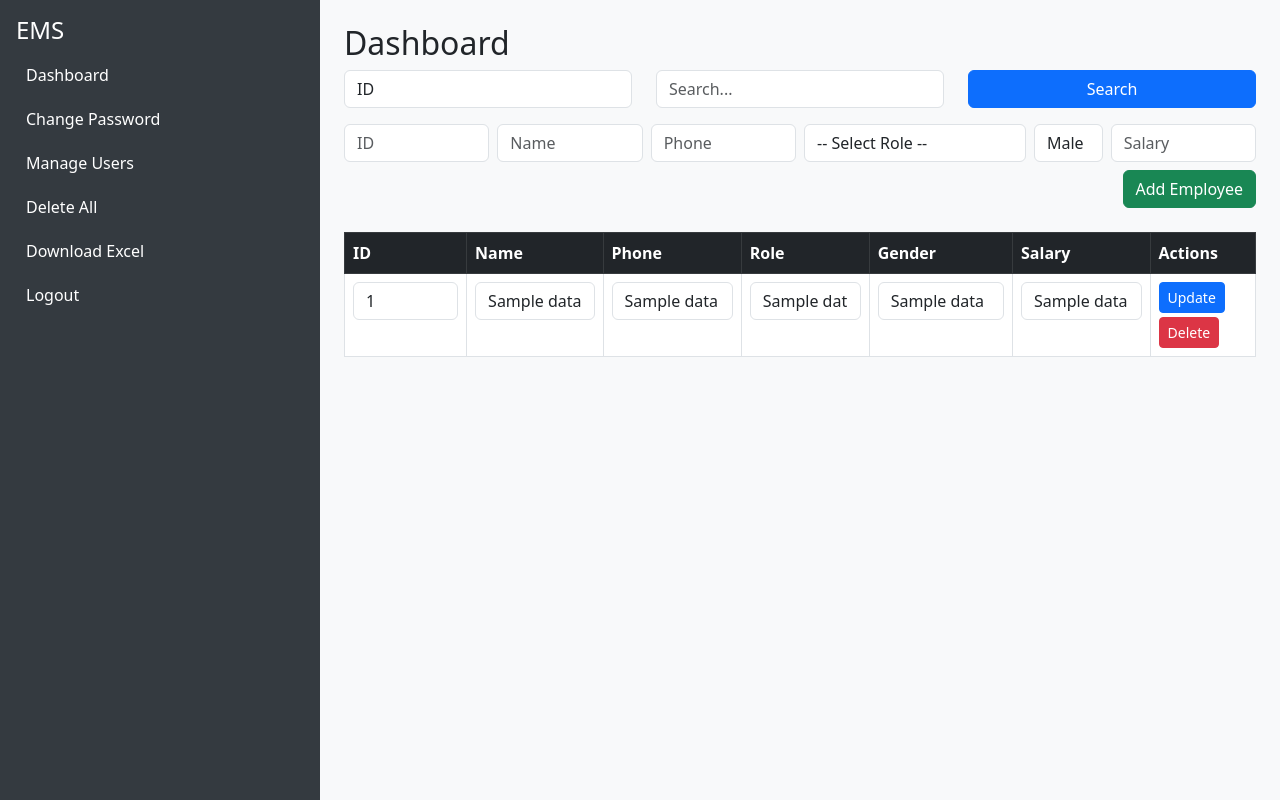
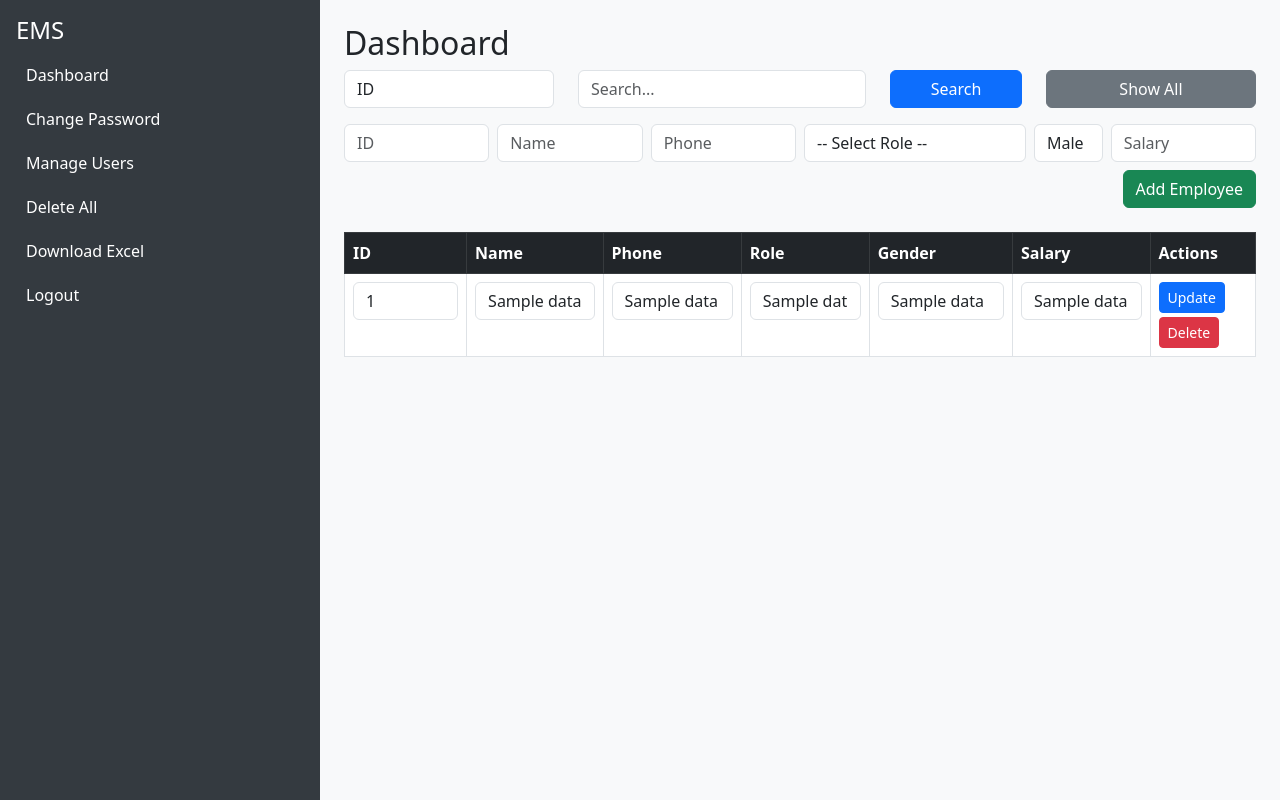
Before and after one commit to richard358/employee-management-system, a Flask app: page /dashboard in a window 1280 px wide. Run offline with Flask 3, Linux system fonts and the light colour scheme; the visitor is signed in with stand-in values (Sample User, id 1); a database or web service that is not in the repository returns one stand-in record (values such as "Sample title"); some libraries are stand-ins or nearby versions.

Commit message:
Updated index.html with Show All button and Bootstrap layout

```diff
--- a/templates/index.html
+++ b/templates/index.html
@@ -3,9 +3,10 @@
 {% block content %}
 <h2>Dashboard</h2>
 
+<!-- Search and Show All -->
 <form method="get" action="/search" class="mb-3">
     <div class="row">
-        <div class="col-md-4">
+        <div class="col-md-3">
             <select name="option" class="form-control">
                 <option value="id">ID</option>
                 <option value="name">Name</option>
@@ -18,12 +19,16 @@
         <div class="col-md-4">
             <input type="text" name="value" class="form-control" placeholder="Search..." required>
         </div>
-        <div class="col-md-4">
-            <button class="btn btn-primary w-100">Search</button>
+        <div class="col-md-2">
+            <button class="btn btn-primary w-100" type="submit">Search</button>
+        </div>
+        <div class="col-md-3">
+            <a href="/dashboard" class="btn btn-secondary w-100">Show All</a>
         </div>
     </div>
 </form>
 
+<!-- Add Employee Form (Admin only) -->
 {% if role == 'admin' %}
 <form action="/add" method="post" class="mb-4">
     <div class="row g-2">
@@ -81,6 +86,7 @@
 </form>
 {% endif %}
 
+<!-- Employee Table -->
 <table class="table table-bordered table-hover">
     <thead class="table-dark">
         <tr>
```
Lines whose indentation alone changed are shown as unchanged.
